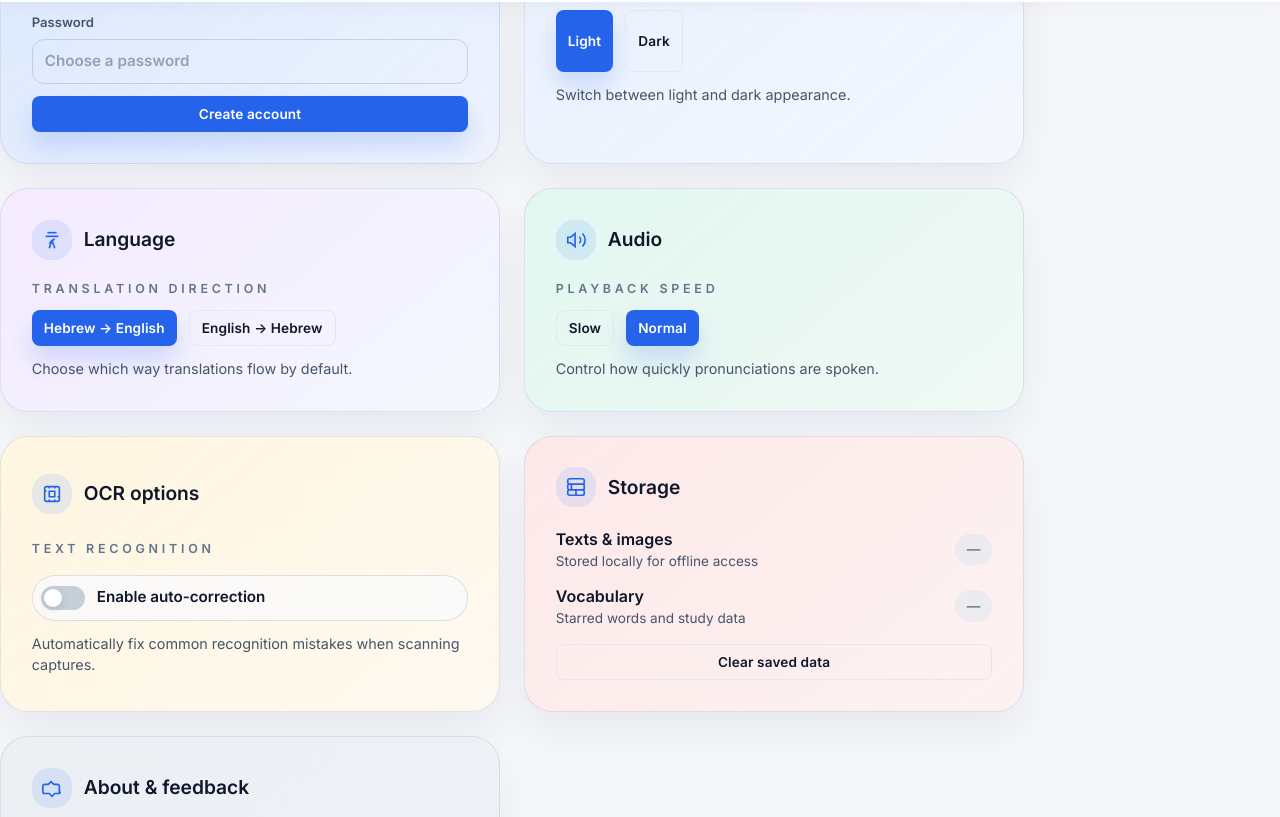
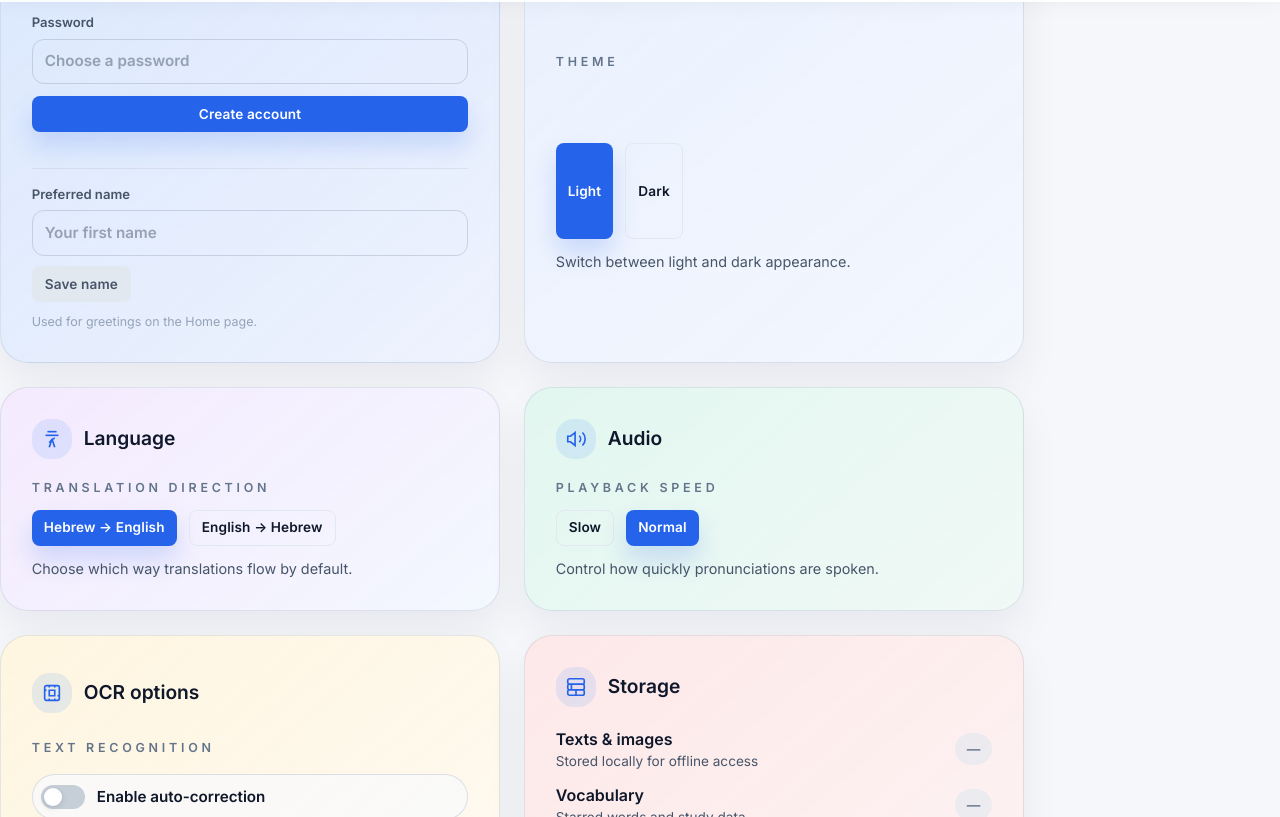
Before and after one commit to michaperki/mila, a React (Vite) app in the folder apps/web/: page /settings in a window 1280 px wide. Shown: the part 798-1615 px from the top of the page. Built offline with nearby package versions, Linux system fonts and the light colour scheme.

Commit message:
Make nav logo clickable and personalize greetings

```diff
--- a/apps/web/src/app.css
+++ b/apps/web/src/app.css
@@ -1188,6 +1188,7 @@ a:focus-visible,
   display: grid;
   gap: 0.35rem;
   text-align: center;
+  justify-items: center;
 }
 
 .vocab-card__lemma {
@@ -2144,6 +2145,31 @@ a:focus-visible,
   display: flex;
   gap: 0.5rem;
   align-items: center;
+}
+
+.settings-account__name {
+  display: grid;
+  gap: 0.65rem;
+  margin-top: 1.25rem;
+  padding-top: 1rem;
+  border-top: 1px solid rgba(148, 163, 184, 0.2);
+}
+
+.settings-account__name-actions {
+  display: flex;
+  flex-wrap: wrap;
+  gap: 0.5rem;
+}
+
+.settings-account__name-hint {
+  font-size: 0.78rem;
+  color: #94a3b8;
+}
+
+.settings-account__name-status {
+  font-size: 0.82rem;
+  font-weight: 600;
+  color: rgba(15, 118, 110, 1);
 }
 
 .camera-screen {
@@ -3162,6 +3188,25 @@ a:focus-visible,
   display: flex;
   flex-direction: column;
   gap: 0.25rem;
+  align-items: flex-start;
+}
+
+.top-nav__brand-link {
+  display: inline-flex;
+  align-items: center;
+  justify-content: center;
+  padding: 0.4rem 0.55rem;
+  border-radius: 0.75rem;
+  transition: background-color 0.2s ease, color 0.2s ease;
+}
+
+.top-nav__brand-link:hover {
+  background-color: rgba(59, 130, 246, 0.12);
+}
+
+.top-nav__brand-link:focus-visible {
+  outline: 2px solid rgba(59, 130, 246, 0.4);
+  outline-offset: 2px;
 }
 
 .top-nav__title {
--- a/apps/web/src/components/TopNavBar.tsx
+++ b/apps/web/src/components/TopNavBar.tsx
@@ -30,10 +30,15 @@ function TopNavBar({ current, title, subtitle, actions }: TopNavBarProps) {
   const resolvedTitle = title ?? SECTION_LABELS[current]
   const isPrimarySection = current === 'home' || current === 'read' || current === 'camera' || current === 'review' || current === 'vocab'
   const backLink = BACK_LINKS[current]
+  const renderBrandLink = (size: 'sm' | 'md' | 'lg') => (
+    <Link to="/" className="top-nav__brand-link" aria-label="Go to Mila home">
+      <BrandMark size={size} />
+    </Link>
+  )
 
   const leftContent = isPrimarySection ? (
     <div className="top-nav__brand">
-      <BrandMark size="lg" />
+      {renderBrandLink('lg')}
       <div className="top-nav__brand-copy">
         {resolvedTitle && <p className="top-nav__subtitle">{resolvedTitle}</p>}
         {subtitle && <p className="top-nav__aux">{subtitle}</p>}
@@ -46,7 +51,7 @@ function TopNavBar({ current, title, subtitle, actions }: TopNavBarProps) {
     </Link>
   ) : (
     <div className="top-nav__brand">
-      <BrandMark size="sm" />
+      {renderBrandLink('sm')}
     </div>
   )
 
@@ -57,7 +62,7 @@ function TopNavBar({ current, title, subtitle, actions }: TopNavBarProps) {
         <div className="top-nav__center">
           {!isPrimarySection && (
             <div className="top-nav__page">
-              <BrandMark size="sm" />
+              {renderBrandLink('sm')}
               <div>
                 <h1 className="top-nav__title">{resolvedTitle}</h1>
                 {subtitle && <p className="top-nav__subtitle">{subtitle}</p>}
--- a/apps/web/src/routes/Home.tsx
+++ b/apps/web/src/routes/Home.tsx
@@ -1,7 +1,7 @@
 import { useCallback, useEffect, useMemo, useRef, useState } from 'react'
 import { Link, useNavigate } from 'react-router-dom'
 import TopNavBar from '../components/TopNavBar'
-import { useProfileStore } from '../state/useProfileStore'
+import { useProfileStore, DEFAULT_DISPLAY_NAME } from '../state/useProfileStore'
 import { useAuthStore, selectCaptureAllowance, selectRemainingCapturesLabel } from '../state/useAuthStore'
 import { useProgressStore } from '../state/useProgressStore'
 import { useVocabStore } from '../state/useVocabStore'
@@ -46,9 +46,27 @@ const makeManualItem = (lemma: string, gloss: string, root?: string): StarredIte
   }
 }
 
+const deriveFirstNameFromEmail = (email: string) => {
+  const localPart = email.split('@')[0] ?? ''
+  if (!localPart) return null
+  const sanitized = localPart.replace(/[^a-zA-Z]+/g, ' ').trim()
+  if (!sanitized) return null
+  const [first] = sanitized.split(/\s+/)
+  if (!first) return null
+  return first.charAt(0).toUpperCase() + first.slice(1).toLowerCase()
+}
+
+const extractFirstName = (value: string) => {
+  const trimmed = value.trim()
+  if (!trimmed) return DEFAULT_DISPLAY_NAME
+  const [first] = trimmed.split(/\s+/)
+  return first || DEFAULT_DISPLAY_NAME
+}
+
 function Home() {
   const navigate = useNavigate()
   const displayName = useProfileStore((state) => state.displayName)
+  const primeDisplayName = useProfileStore((state) => state.primeDisplayName)
   const authUser = useAuthStore((state) => state.user)
   const captureAllowance = useAuthStore(selectCaptureAllowance)
   const captureLabel = useAuthStore(selectRemainingCapturesLabel)
@@ -81,6 +99,17 @@ function Home() {
   const [isVoiceSupported, setIsVoiceSupported] = useState(false)
   const [isListening, setIsListening] = useState(false)
   const recognitionRef = useRef<any | null>(null)
+  const greetingName = useMemo(() => extractFirstName(displayName), [displayName])
+
+  const userEmail = authUser?.email ?? null
+
+  useEffect(() => {
+    if (!userEmail) return
+    const derived = deriveFirstNameFromEmail(userEmail)
+    if (derived) {
+      primeDisplayName(derived)
+    }
+  }, [userEmail, primeDisplayName])
 
   const captureStatus = useMemo(() => {
     if (!authUser) {
@@ -308,9 +337,7 @@ function Home() {
       <main className="mx-auto w-full max-w-4xl px-4 pb-28 pt-8 space-y-8 sm:px-6 lg:max-w-5xl">
         <header className="home-hero">
           <span className="home-hero__eyebrow">Stay on track with Mila</span>
-          <h1 className="home-hero__title">
-            {authUser ? `Shalom, ${authUser.email.split('@')[0]} 👋` : `Shalom, ${displayName} 👋`}
-          </h1>
+          <h1 className="home-hero__title">Shalom, {greetingName} 👋</h1>
           <p className="home-hero__support">
             {authUser
               ? 'Ready to keep the streak alive? Keep capturing, reviewing, and celebrating every win along the way.'
--- a/apps/web/src/routes/Settings.tsx
+++ b/apps/web/src/routes/Settings.tsx
@@ -1,4 +1,4 @@
-import { FormEvent, useEffect, useMemo, useState } from 'react'
+import { FormEvent, useEffect, useMemo, useRef, useState } from 'react'
 import SettingsCard, { SettingsIcons } from '../components/SettingsCard'
 import ErrorMessage from '../components/ErrorMessage'
 import TopNavBar from '../components/TopNavBar'
@@ -11,6 +11,9 @@ import {
 } from '../state/useAuthStore'
 import { useTextStore } from '../state/useTextStore'
 import { useVocabStore } from '../state/useVocabStore'
+import { useProfileStore, DEFAULT_DISPLAY_NAME } from '../state/useProfileStore'
+
+const normalizeNameForComparison = (value: string) => value.trim().replace(/\s+/g, ' ').toLowerCase()
 
 function Settings() {
   const [theme, setTheme] = useState('light')
@@ -77,12 +80,56 @@ function Settings() {
   const [password, setPassword] = useState('')
   const [authMessage, setAuthMessage] = useState<{ type: 'success' | 'error'; text: string } | null>(null)
   const [authPending, setAuthPending] = useState(false)
+  const profileName = useProfileStore((state) => state.displayName)
+  const setProfileName = useProfileStore((state) => state.setDisplayName)
+  const [nameDraft, setNameDraft] = useState(profileName === DEFAULT_DISPLAY_NAME ? '' : profileName)
+  const [nameSaved, setNameSaved] = useState(false)
+  const nameSaveTimeout = useRef<ReturnType<typeof setTimeout> | null>(null)
 
   useEffect(() => {
     if (user && token) {
       void refreshUsage()
     }
   }, [refreshUsage, token, user])
+
+  useEffect(() => {
+    setNameDraft(profileName === DEFAULT_DISPLAY_NAME ? '' : profileName)
+  }, [profileName])
+
+  useEffect(
+    () => () => {
+      if (nameSaveTimeout.current) {
+        clearTimeout(nameSaveTimeout.current)
+      }
+    },
+    [],
+  )
+
+  const normalizedCurrentName = profileName === DEFAULT_DISPLAY_NAME ? '' : profileName
+  const comparableDraftName = normalizeNameForComparison(nameDraft)
+  const comparableCurrentName = normalizeNameForComparison(normalizedCurrentName)
+  const isNameChanged = comparableDraftName !== comparableCurrentName
+
+  const handleNameSubmit = (event: FormEvent<HTMLFormElement>) => {
+    event.preventDefault()
+    if (!isNameChanged) return
+    setProfileName(nameDraft)
+    setNameSaved(true)
+    if (nameSaveTimeout.current) {
+      clearTimeout(nameSaveTimeout.current)
+    }
+    nameSaveTimeout.current = setTimeout(() => setNameSaved(false), 1800)
+  }
+
+  const handleNameReset = () => {
+    setProfileName('')
+    setNameDraft('')
+    setNameSaved(true)
+    if (nameSaveTimeout.current) {
+      clearTimeout(nameSaveTimeout.current)
+    }
+    nameSaveTimeout.current = setTimeout(() => setNameSaved(false), 1800)
+  }
 
   const handleClearData = () => {
     try {
@@ -338,6 +385,32 @@ function Settings() {
                   </button>
                 </form>
               )}
+
+              <form className="settings-account__name" onSubmit={handleNameSubmit}>
+                <label className="settings-account__label" htmlFor="preferred-name">
+                  Preferred name
+                  <input
+                    id="preferred-name"
+                    type="text"
+                    autoComplete="given-name"
+                    value={nameDraft}
+                    onChange={(event) => setNameDraft(event.target.value)}
+                    placeholder="Your first name"
+                  />
+                </label>
+                <div className="settings-account__name-actions">
+                  <button type="submit" className="btn btn-outline btn-small" disabled={!isNameChanged}>
+                    Save name
+                  </button>
+                  {(profileName !== DEFAULT_DISPLAY_NAME || nameDraft) && (
+                    <button type="button" className="btn btn-ghost btn-small" onClick={handleNameReset}>
+                      Reset
+                    </button>
+                  )}
+                </div>
+                <p className="settings-account__name-hint">Used for greetings on the Home page.</p>
+                {nameSaved && <p className="settings-account__name-status">Name updated.</p>}
+              </form>
             </SettingsCard>
           </div>
 
--- a/apps/web/src/state/useProfileStore.ts
+++ b/apps/web/src/state/useProfileStore.ts
@@ -5,19 +5,61 @@ import { safeLocalStorage } from '../lib/storage'
 type ProfileState = {
   displayName: string
   setDisplayName: (name: string) => void
+  primeDisplayName: (name: string | null) => void
 }
 
-const DEFAULT_NAME = 'Mike'
+const DEFAULT_NAME = 'friend'
+
+const formatName = (raw: string) => {
+  const cleaned = raw.trim().replace(/\s+/g, ' ')
+  if (!cleaned) return ''
+  return cleaned
+    .split(' ')
+    .map((part) => part.charAt(0).toUpperCase() + part.slice(1).toLowerCase())
+    .join(' ')
+}
 
 export const useProfileStore = create<ProfileState>()(
   persist(
-    (set) => ({
+    (set, get) => ({
       displayName: DEFAULT_NAME,
-      setDisplayName: (name) => set({ displayName: name.trim() || DEFAULT_NAME }),
+      setDisplayName: (name) => {
+        const formatted = formatName(name)
+        set({ displayName: formatted || DEFAULT_NAME })
+      },
+      primeDisplayName: (name) => {
+        if (get().displayName !== DEFAULT_NAME) return
+        const formatted = name ? formatName(name) : ''
+        if (formatted) {
+          set({ displayName: formatted })
+        }
+      },
     }),
     {
       name: 'profile-store-v1',
       storage: createJSONStorage(safeLocalStorage),
+      version: 2,
+      migrate: (persistedState: unknown, version) => {
+        if (!persistedState || typeof persistedState !== 'object') {
+          return { displayName: DEFAULT_NAME }
+        }
+
+        if (version < 2) {
+          const legacy = persistedState as { displayName?: string }
+          const formatted = legacy.displayName ? formatName(legacy.displayName) : ''
+          return {
+            displayName: formatted || DEFAULT_NAME,
+          }
+        }
+
+        const state = persistedState as { displayName?: string }
+        const formatted = state.displayName ? formatName(state.displayName) : ''
+        return {
+          displayName: formatted || DEFAULT_NAME,
+        }
+      },
     },
   ),
 )
+
+export const DEFAULT_DISPLAY_NAME = DEFAULT_NAME
```
